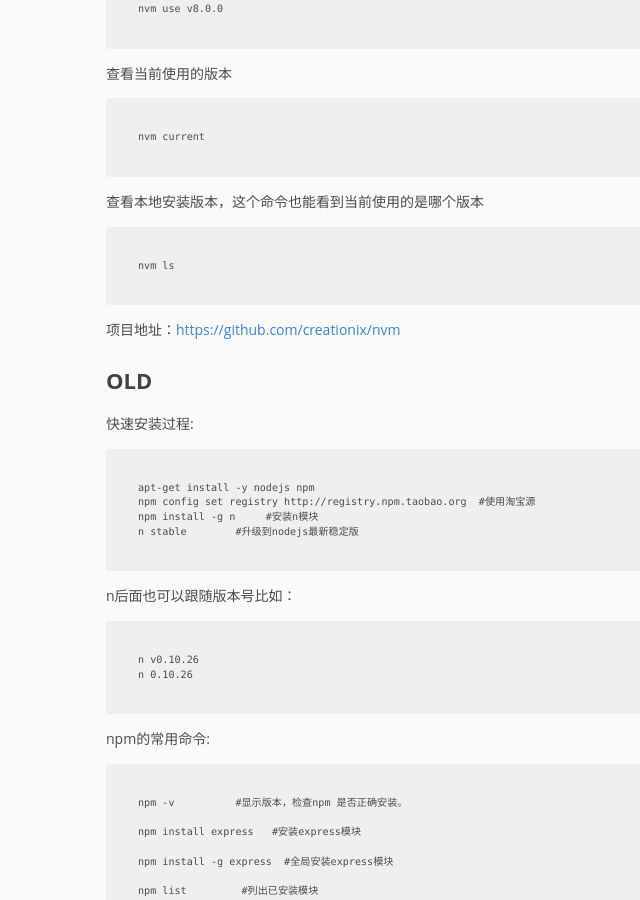
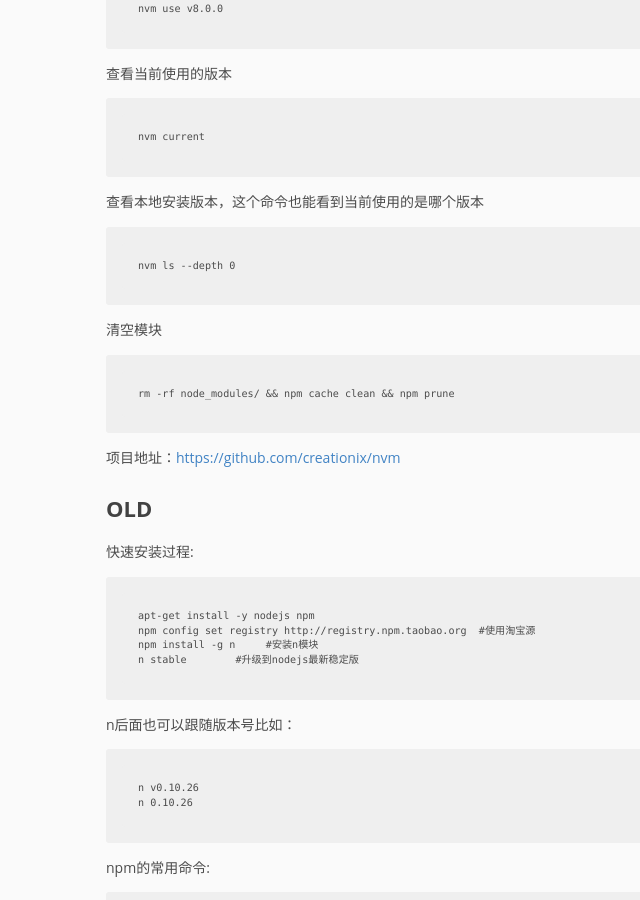
Before and after one commit to pingmalu/pingmalu.github.io, a Jekyll site: the page built from _posts/2016-09-22-nodejs日常笔记.md, in a window 1280 px wide and 900 px high, scrolled down 1039 px. Shown: the whole window, without its empty margins (94-734 px from the left). Built offline with Jekyll 4.4.1, drawn with Linux system fonts in a browser that asks for light colours; nearby versions of some CDN libraries.

Commit message:
'update'

```diff
--- a/_posts/2016-09-22-nodejs日常笔记.md
+++ b/_posts/2016-09-22-nodejs日常笔记.md
@@ -34,7 +34,11 @@ title:  "nodejs日常笔记"
 
 查看本地安装版本，这个命令也能看到当前使用的是哪个版本
 
-	nvm ls
+	nvm ls --depth 0
+
+清空模块
+
+	rm -rf node_modules/ && npm cache clean && npm prune
 
 
 项目地址：[https://github.com/creationix/nvm](https://github.com/creationix/nvm)
```
